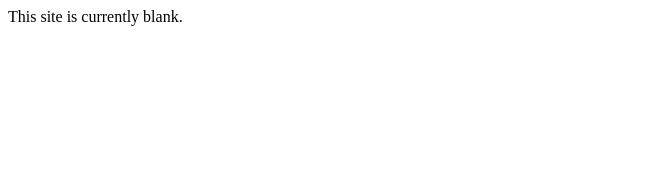
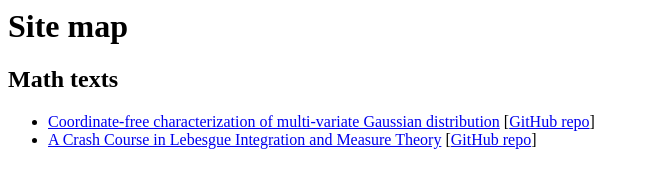
Before and after one commit to SteveKCheng/stevekcheng.github.io, a plain HTML site: page index.html in a window 1280 px wide. Shown: the whole page, without its empty margins (0-649 px from the left). Drawn offline with Linux system fonts and the light colour scheme.

Commit message:
Add bare-bones site map

```diff
--- a/index.html
+++ b/index.html
@@ -1,10 +1,26 @@
 <html>
+
+<head>
+<title>Web pages for Steve Cheng's GitHub projects</title>
+</head>
 
 <body>
 
-<p>
-This site is currently blank.
-</p>
+<h1>Site map</h1>
+
+<h2>Math texts</h2>
+
+<ul>
+    <li>
+        <a href="CoordinateFreeGaussian/CoordinateFreeGaussian.pdf">Coordinate-free characterization of multi-variate Gaussian distribution</a>
+        [<a href="https://github.com/SteveKCheng/CoordinateFreeGaussian/">GitHub repo</a>]
+    </li>
+
+    <li>
+        <a href="LebesgueIntegration/lebesgue.pdf">A Crash Course in Lebesgue Integration and Measure Theory</a>
+        [<a href="https://github.com/SteveKCheng/LebesgueIntegration/">GitHub repo</a>]
+    </li>
+</ul>
 
 </body>
 
```
